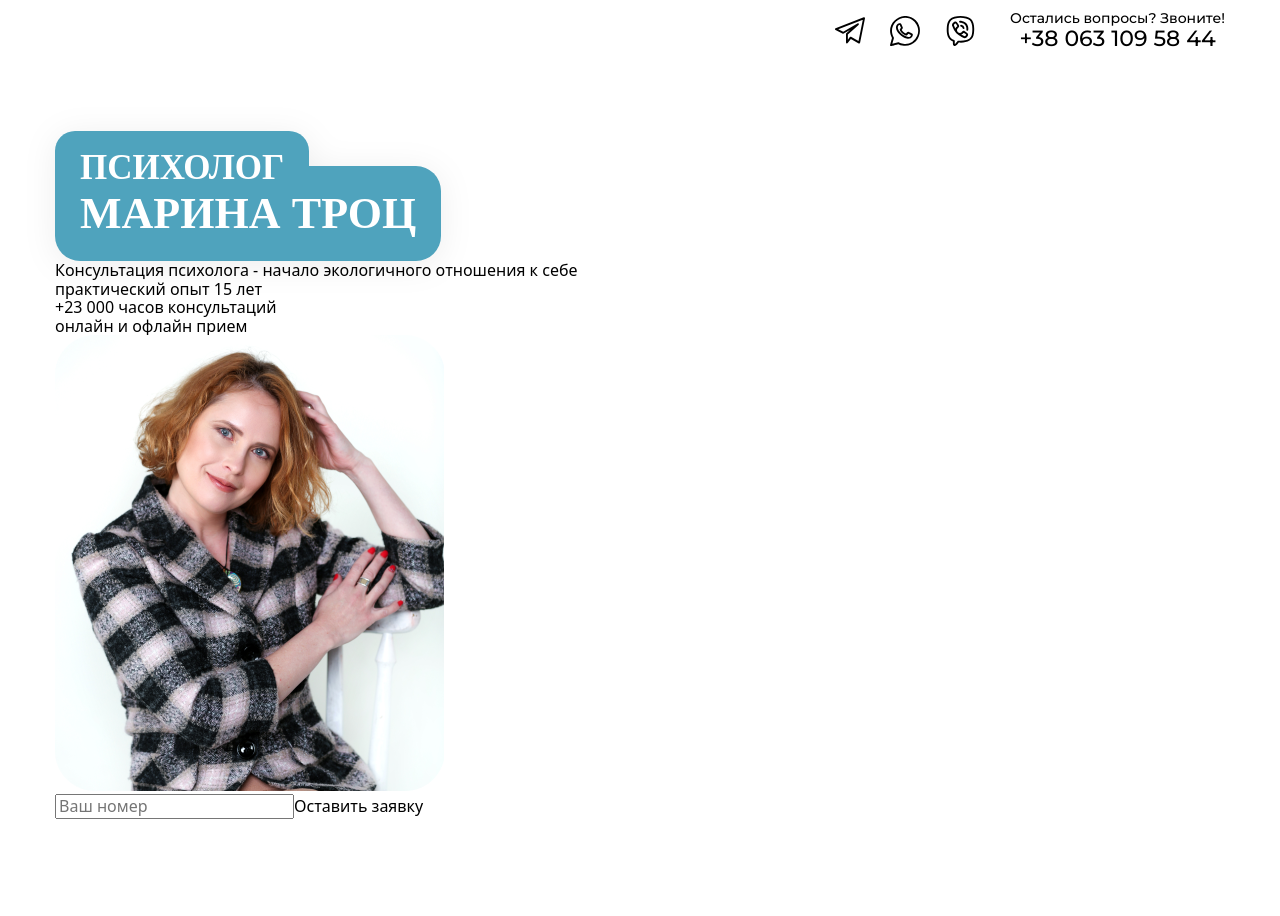
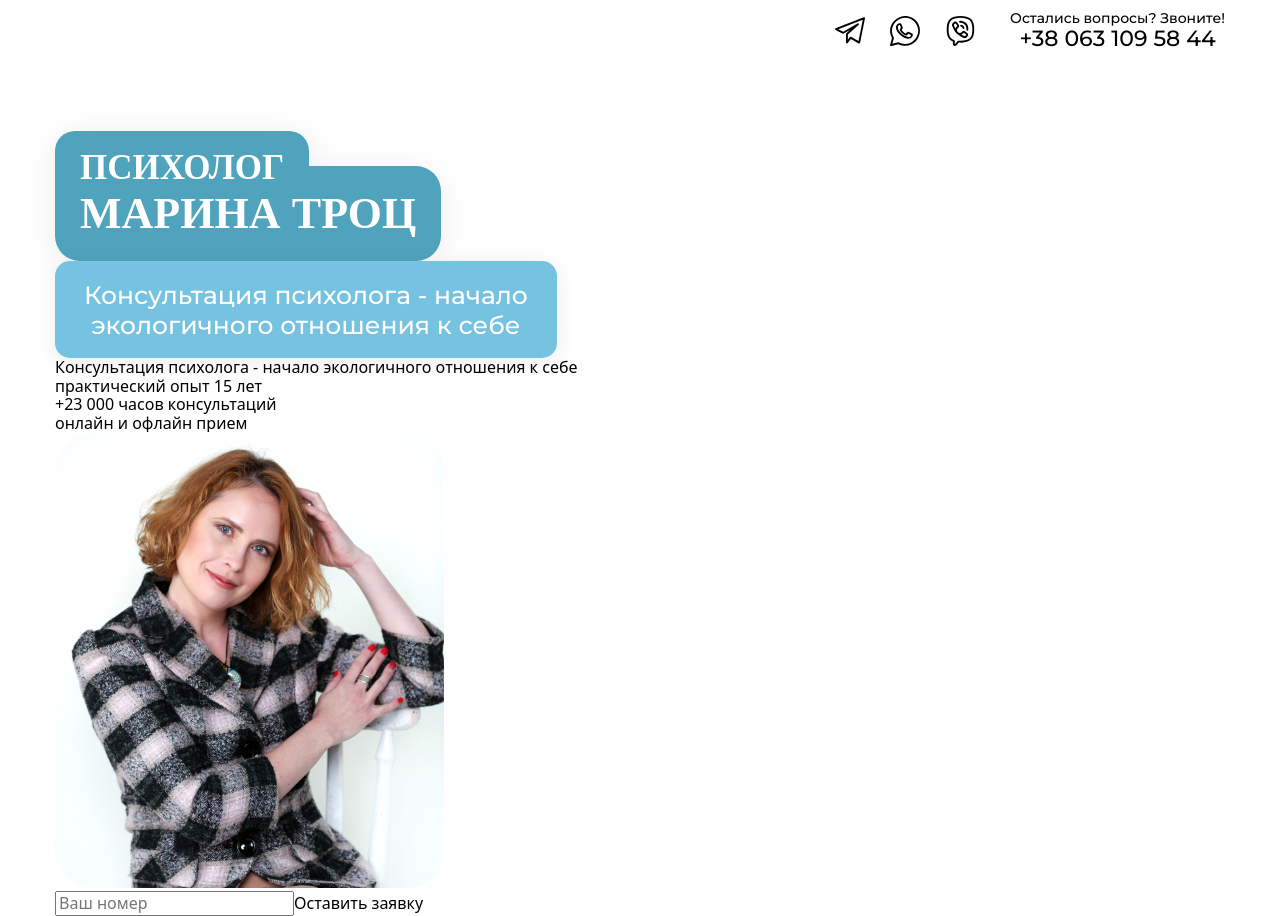
Before and after one commit to Fluebubble/marina-trots-website, a React (Vite) app: page / in a window 1280 px wide. Before the commit the page ends 819 px from the top, so only its background shows below. Built offline with nearby package versions, Linux system fonts and the light colour scheme.

Commit message:
subtitle created

```diff
--- a/src/components/Header/Hero/Hero.tsx
+++ b/src/components/Header/Hero/Hero.tsx
@@ -1,11 +1,13 @@
 import styles from './Hero.module.scss';
 import { MainTitle } from './MainTitle/MainTitle';
+import { Subtitle } from './Subtitle/Subtitle';
 
 export const Hero = () => {
   return (
     <div className={styles['hero']}>
       <div className="hero__inner">
         <MainTitle />
+        <Subtitle />
         <div className="hero__subtitle">
           <p className="hero__subtitle-text">
             Консультация психолога - начало экологичного отношения к себе
--- /dev/null
+++ b/src/components/Header/Hero/Subtitle/Subtitle.module.scss
@@ -0,0 +1,46 @@
+.wrapper {
+  // width: 390px;
+  // height: 68px;
+  padding: 12px 11px;
+  // margin-top: 10px;
+  // margin-bottom: 25px;
+  background: #75c3e0;
+  border-radius: 15px;
+
+  order: 3;
+  filter: drop-shadow(0px 4px 10px rgba(0, 0, 0, 0.08));
+
+  @media screen and (min-width: 768px) {
+    width: 460px;
+    font-size: 24px;
+    order: unset;
+  }
+
+  @media screen and (min-width: 1200px) {
+    display: flex;
+    align-items: center;
+    width: 501.65px;
+    height: 97.07px;
+  }
+}
+
+.text {
+  font-family: 'Montserrat';
+  font-style: normal;
+  font-weight: 500;
+  font-size: 18px;
+  line-height: 22px;
+  text-align: center;
+  color: #ffffff;
+
+  @media screen and (min-width: 768px) {
+    font-size: 22px;
+    font-weight: 400;
+  }
+
+  @media screen and (min-width: 1200px) {
+    font-weight: 500;
+    font-size: 25px;
+    line-height: 30px;
+  }
+}
--- /dev/null
+++ b/src/components/Header/Hero/Subtitle/Subtitle.tsx
@@ -0,0 +1,11 @@
+import styles from './Subtitle.module.scss';
+
+export const Subtitle = () => {
+  return (
+    <div className={styles.wrapper}>
+      <p className={styles.text}>
+        Консультация психолога - начало экологичного отношения к себе
+      </p>
+    </div>
+  );
+};
```
